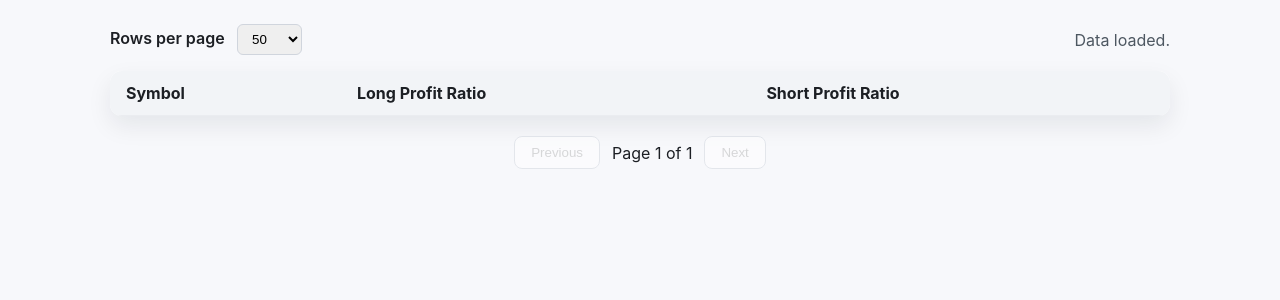
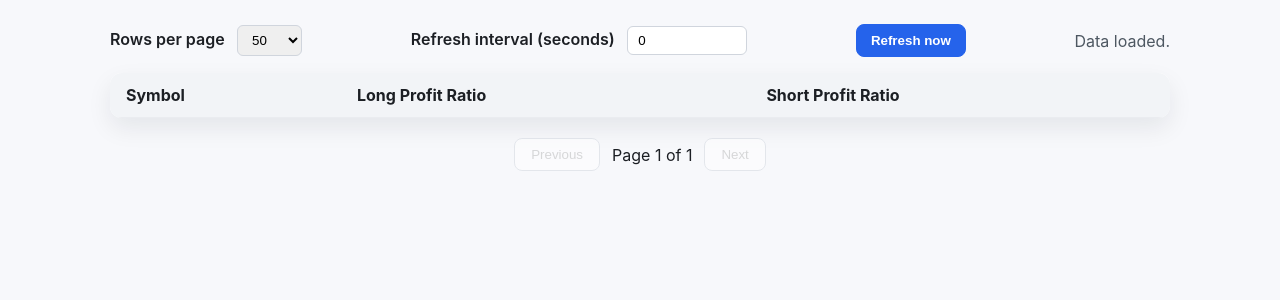
Before and after one commit to qyhg110q/TradeRatio, a Flask app: page / in a window 1280 px wide. Shown: the part 94-394 px from the top of the page. Run offline with Flask 3, Linux system fonts and the light colour scheme; data that the repository does not hold is empty.

Commit message:
Add refresh interval and manual reload

```diff
--- a/static/app.js
+++ b/static/app.js
@@ -1,6 +1,8 @@
 const tableBody = document.getElementById("tableBody");
 const statusEl = document.getElementById("status");
 const perPageSelect = document.getElementById("perPage");
+const refreshIntervalInput = document.getElementById("refreshInterval");
+const refreshBtn = document.getElementById("refreshBtn");
 const prevBtn = document.getElementById("prevBtn");
 const nextBtn = document.getElementById("nextBtn");
 const pageInfo = document.getElementById("pageInfo");
@@ -10,6 +12,7 @@ let totalPages = 1;
 let sortKey = "symbol";
 let sortOrder = "asc";
 let useMockData = new URLSearchParams(window.location.search).get("mock") === "1";
+let refreshTimer = null;
 
 function formatRatio(value) {
   if (value === null || value === undefined) {
@@ -36,7 +39,7 @@ function renderTable(rows) {
   });
 }
 
-async function fetchData() {
+async function fetchData({ forceRefresh = false } = {}) {
   const perPage = Number(perPageSelect.value);
   const endpoint = useMockData ? "/static/mock-data.json" : "/api/profit-ratios";
   const url = new URL(endpoint, window.location.origin);
@@ -46,6 +49,9 @@ async function fetchData() {
     url.searchParams.set("per_page", perPage);
     url.searchParams.set("sort", sortKey);
     url.searchParams.set("order", sortOrder);
+    if (forceRefresh) {
+      url.searchParams.set("refresh", "1");
+    }
   }
 
   setStatus("Loading data…");
@@ -112,5 +118,25 @@ perPageSelect.addEventListener("change", () => {
   fetchData();
 });
 
+refreshBtn.addEventListener("click", () => {
+  fetchData({ forceRefresh: true });
+});
+
+function setRefreshTimer() {
+  if (refreshTimer) {
+    clearInterval(refreshTimer);
+    refreshTimer = null;
+  }
+  const seconds = Number(refreshIntervalInput.value);
+  if (!Number.isNaN(seconds) && seconds > 0) {
+    refreshTimer = setInterval(() => {
+      fetchData({ forceRefresh: true });
+    }, seconds * 1000);
+  }
+}
+
+refreshIntervalInput.addEventListener("change", setRefreshTimer);
+
 initSorting();
 fetchData();
+setRefreshTimer();
--- a/static/styles.css
+++ b/static/styles.css
@@ -47,10 +47,29 @@ header p {
   margin-right: 8px;
 }
 
-.controls select {
+.controls select,
+.controls input {
   padding: 6px 10px;
   border-radius: 6px;
   border: 1px solid #d0d5dd;
+}
+
+.controls input {
+  width: 120px;
+}
+
+.controls button {
+  padding: 8px 14px;
+  border-radius: 8px;
+  border: 1px solid #2563eb;
+  background: #2563eb;
+  color: #ffffff;
+  cursor: pointer;
+  font-weight: 600;
+}
+
+.controls button:hover {
+  background: #1d4ed8;
 }
 
 .status {
--- a/templates/index.html
+++ b/templates/index.html
@@ -26,6 +26,11 @@
             <option value="200">200</option>
           </select>
         </div>
+        <div>
+          <label for="refreshInterval">Refresh interval (seconds)</label>
+          <input id="refreshInterval" type="number" min="0" value="0" />
+        </div>
+        <button id="refreshBtn" class="primary" type="button">Refresh now</button>
         <div class="status" id="status">Loading data…</div>
       </section>
 
```
Also changed, not shown: README.md.
